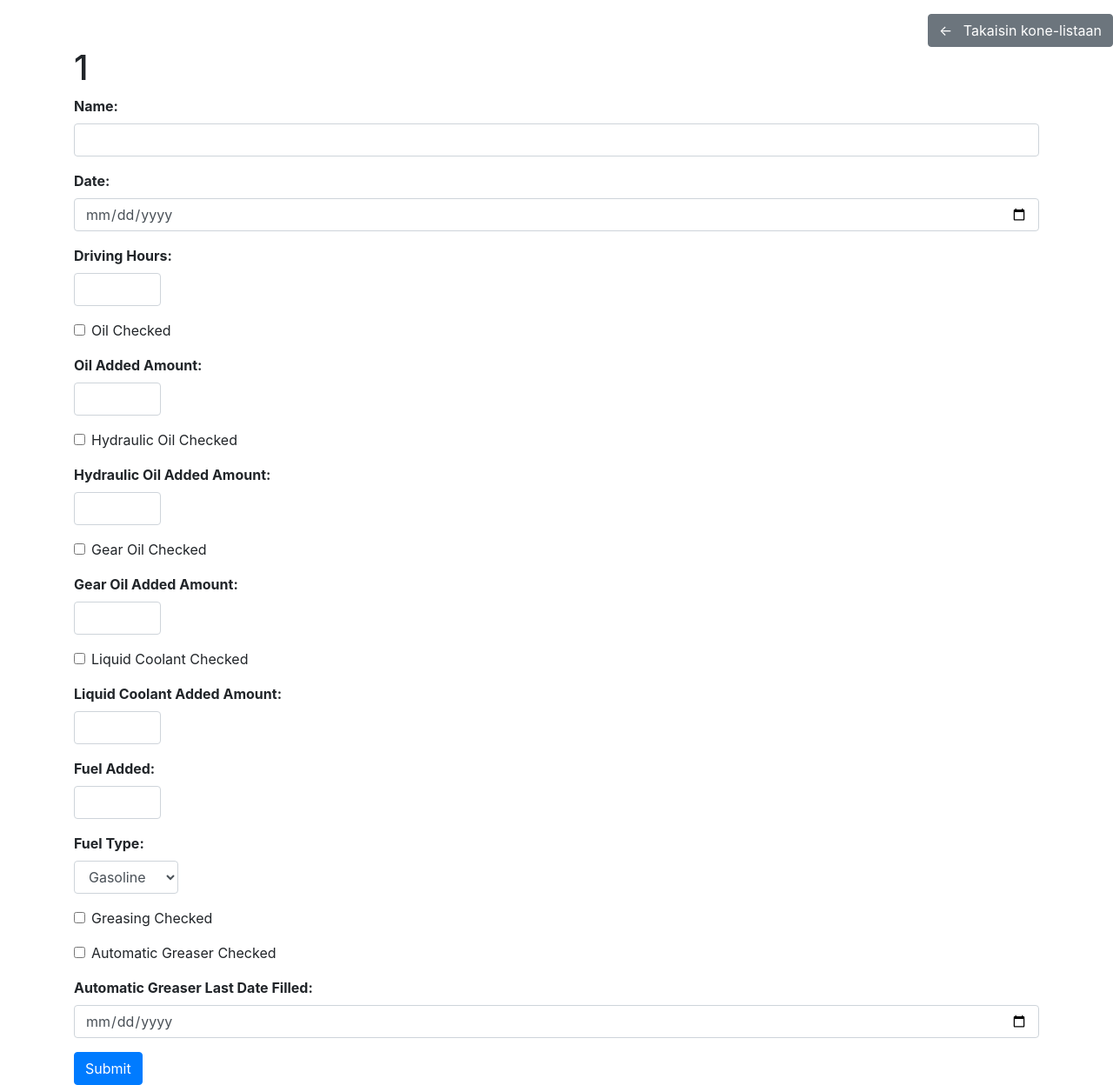
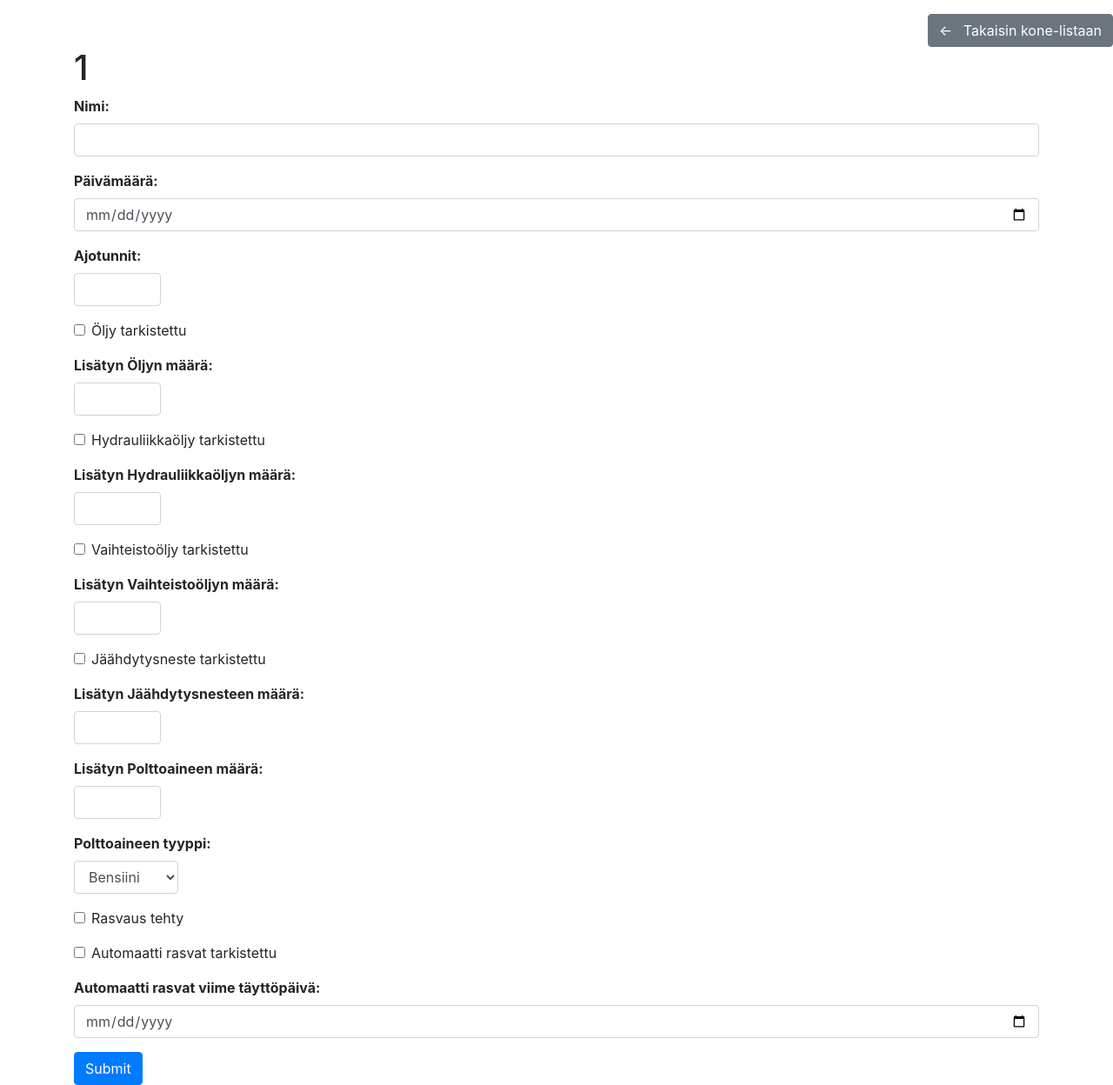
Before and after one commit to Team-OperativeDiary/Equipment-Usage-Diary, a Flask app: page /1/1 in a window 1280 px wide. Shown: the whole page at 87% size. Run offline with Flask 3, Linux system fonts and the light colour scheme; some libraries are stand-ins or nearby versions.

Commit message:
translated form

```diff
--- a/app/templates/form.html
+++ b/app/templates/form.html
@@ -21,70 +21,70 @@
         <h1>{{ machine_name.replace('-', ' ').upper() }}</h1>
         <form method="post">
             <div class="form-group">
-                <label for="username">Name:</label>
+                <label for="username">Nimi:</label>
                 <input type="text" class="form-control" id="username" name="username" required>
             </div>
             <div class="form-group">
-                <label for="date">Date:</label>
+                <label for="date">Päivämäärä:</label>
                 <input type="date" class="form-control" id="date" name="date" required>
             </div>
             <div class="form-group">
-                <label for="drivingHours">Driving Hours:</label>
+                <label for="drivingHours">Ajotunnit:</label>
                 <input type="number" class="form-control" id="drivingHours" name="drivingHours">
             </div>
             <div class="form-group form-check">
                 <input type="checkbox" class="form-check-input" id="oilChecked" name="oilChecked">
-                <label class="form-check-label" for="oilChecked">Oil Checked</label>
+                <label class="form-check-label" for="oilChecked">Öljy tarkistettu</label>
             </div>
             <div class="form-group">
-                <label for="oilAddedAmount">Oil Added Amount:</label>
+                <label for="oilAddedAmount">Lisätyn Öljyn määrä:</label>
                 <input type="number" class="form-control" id="oilAddedAmount" name="oilAddedAmount">
             </div>
             <div class="form-group form-check">
                 <input type="checkbox" class="form-check-input" id="hydraulicOilChecked" name="hydraulicOilChecked">
-                <label class="form-check-label" for="hydraulicOilChecked">Hydraulic Oil Checked</label>
+                <label class="form-check-label" for="hydraulicOilChecked">Hydrauliikkaöljy tarkistettu</label>
             </div>
             <div class="form-group">
-                <label for="hydraulicOilAddedAmount">Hydraulic Oil Added Amount:</label>
+                <label for="hydraulicOilAddedAmount">Lisätyn Hydrauliikkaöljyn määrä:</label>
                 <input type="number" class="form-control" id="hydraulicOilAddedAmount" name="hydraulicOilAddedAmount">
             </div>
             <div class="form-group form-check">
                 <input type="checkbox" class="form-check-input" id="gearOilChecked" name="gearOilChecked">
-                <label class="form-check-label" for="gearOilChecked">Gear Oil Checked</label>
+                <label class="form-check-label" for="gearOilChecked">Vaihteistoöljy tarkistettu</label>
             </div>
             <div class="form-group">
-                <label for="gearOilAddedAmount">Gear Oil Added Amount:</label>
+                <label for="gearOilAddedAmount">Lisätyn Vaihteistoöljyn määrä:</label>
                 <input type="number" class="form-control" id="gearOilAddedAmount" name="gearOilAddedAmount">
             </div>
             <div class="form-group form-check">
                 <input type="checkbox" class="form-check-input" id="liquidCoolantChecked" name="liquidCoolantChecked">
-                <label class="form-check-label" for="liquidCoolantChecked">Liquid Coolant Checked</label>
+                <label class="form-check-label" for="liquidCoolantChecked">Jäähdytysneste tarkistettu</label>
             </div>
             <div class="form-group">
-                <label for="liquidCoolantAddedAmount">Liquid Coolant Added Amount:</label>
+                <label for="liquidCoolantAddedAmount">Lisätyn Jäähdytysnesteen määrä:</label>
                 <input type="number" class="form-control" id="liquidCoolantAddedAmount" name="liquidCoolantAddedAmount">
             </div>
             <div class="form-group">
-                <label for="fuelAdded">Fuel Added:</label>
+                <label for="fuelAdded">Lisätyn Polttoaineen määrä:</label>
                 <input type="number" class="form-control" id="fuelAdded" name="fuelAdded">
             </div>
             <div class="form-group">
-                <label for="fuelType">Fuel Type:</label>
+                <label for="fuelType">Polttoaineen tyyppi:</label>
                 <select id="fuelType" class="form-control" name="fuelType">
-                    <option value="Gasoline">Gasoline</option>
+                    <option value="Gasoline">Bensiini</option>
                     <option value="Diesel">Diesel</option>
                 </select>
             </div>
             <div class="form-group form-check">
                 <input type="checkbox" class="form-check-input" id="greasingChecked" name="greasingChecked">
-                <label class="form-check-label" for="greasingChecked">Greasing Checked</label>
+                <label class="form-check-label" for="greasingChecked">Rasvaus tehty</label>
             </div>
             <div class="form-group form-check">
                 <input type="checkbox" class="form-check-input" id="automaticGreaserChecked" name="automaticGreaserChecked">
-                <label class="form-check-label" for="automaticGreaserChecked">Automatic Greaser Checked</label>
+                <label class="form-check-label" for="automaticGreaserChecked">Automaatti rasvat tarkistettu</label>
             </div>
             <div class="form-group">
-                <label for="automaticGreaserLastDateFilled">Automatic Greaser Last Date Filled:</label>
+                <label for="automaticGreaserLastDateFilled">Automaatti rasvat viime täyttöpäivä:</label>
                 <input type="date" class="form-control" id="automaticGreaserLastDateFilled" name="automaticGreaserLastDateFilled">
             </div>
             <button type="submit" class="btn btn-primary">Submit</button>
```
Also changed, not shown: 1 other file.
